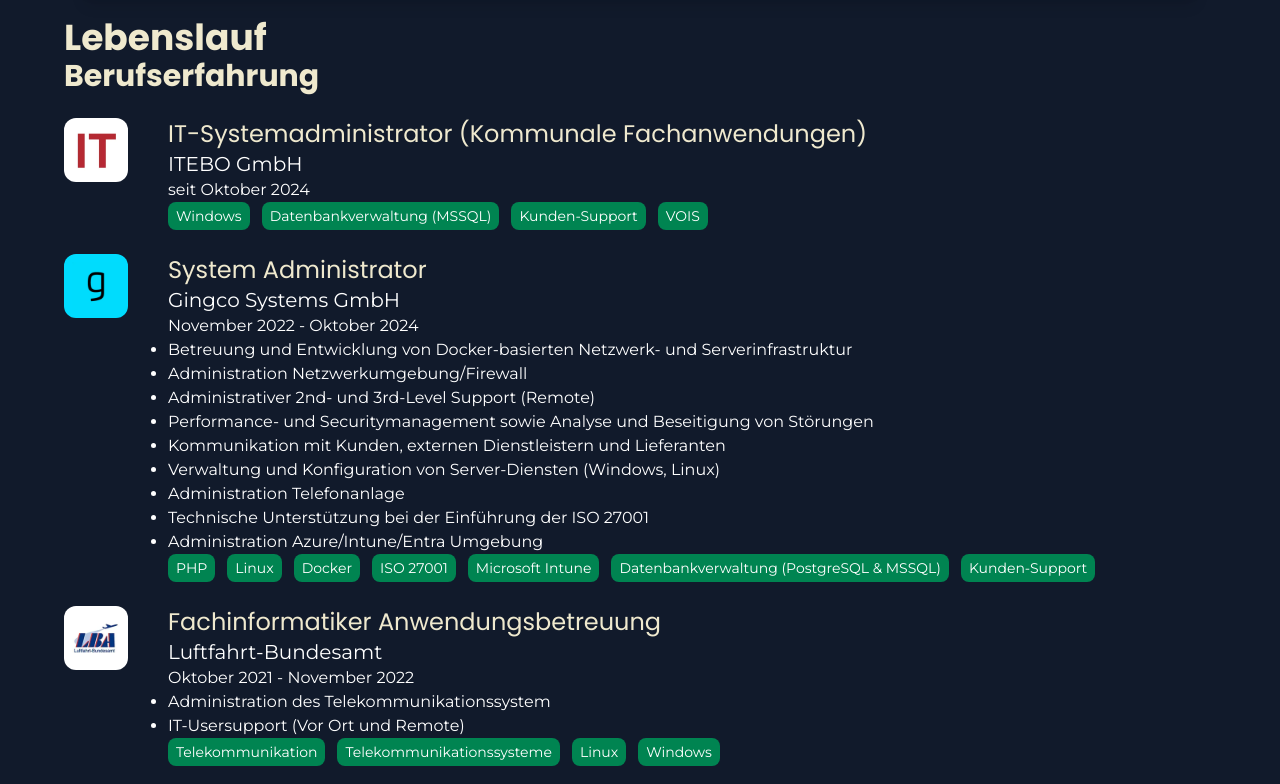
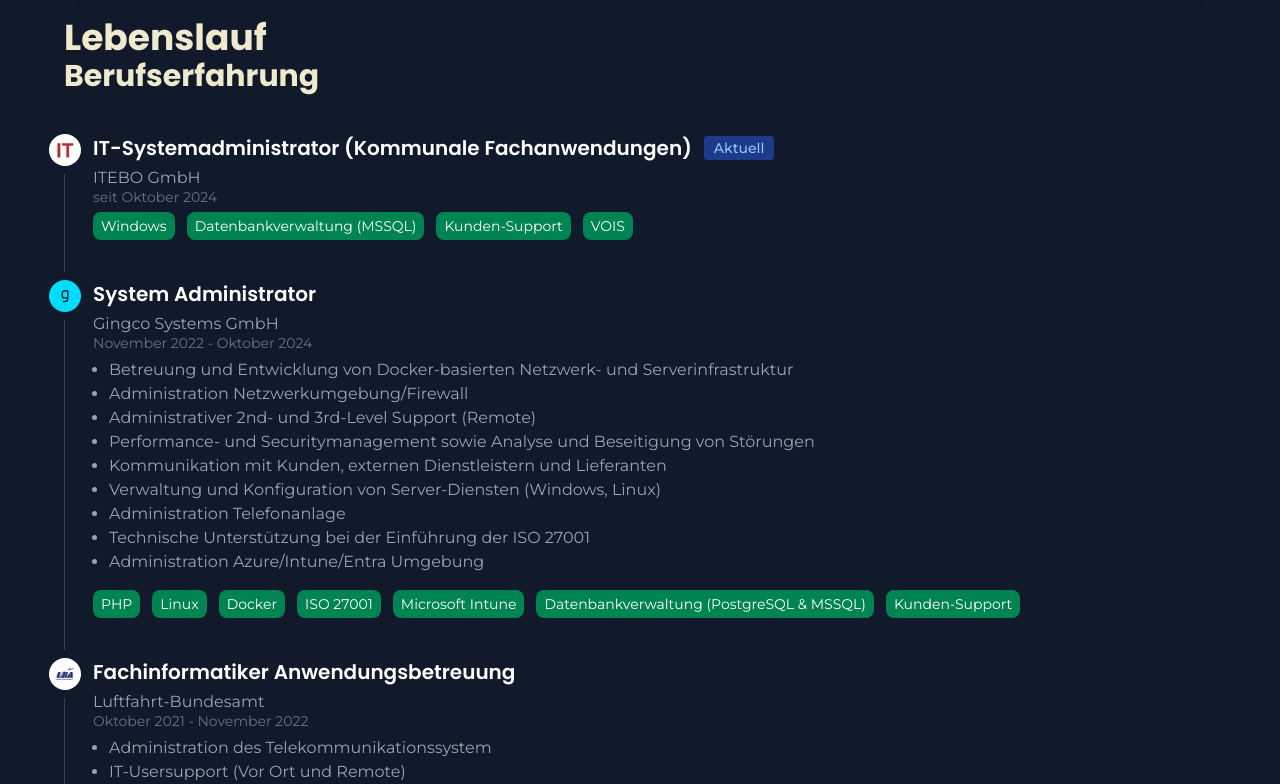
Before and after one commit to jonasebert/jonaebert.de, a SvelteKit app: page /about in a window 1280 px wide. Shown: the part 1156-1940 px from the top of the page. Built offline with nearby package versions, Linux system fonts and the light colour scheme.

Commit message:
Redesign Curriculum vitae

```diff
--- a/src/routes/about/+page.svelte
+++ b/src/routes/about/+page.svelte
@@ -1,37 +1,39 @@
 <script lang="ts">
-	import Social from "$lib/components/blocks/Social.svelte";
-	import Image from "$lib/components/image.svelte";
-	import { name, pronouns } from "$lib/store";
-	import { FormatDate } from "$lib/util/date";
-	import Tags from "$lib/components/blocks/Tags.svelte";
-	export let data;
-	const { headings, items } = data.props;
+	import Social from "$lib/components/blocks/Social.svelte"
+	import Image from "$lib/components/image.svelte"
+	import { name, pronouns } from "$lib/store"
+	import { FormatDate } from "$lib/util/date"
+	import Tags from "$lib/components/blocks/Tags.svelte"
+	export let data
+	const { headings, items } = data.props
 
 
 	// Get current month + year
-	const now = new Date();
-    const nowFormatted = now.getFullYear() + "-" + (now.getMonth()+1).toString().padStart(2, '0');
+	const now = new Date()
+    const nowFormatted = now.getFullYear() + "-" + (now.getMonth()+1).toString().padStart(2, '0')
 
-	// Generate date
+	// Validate date
 	//
 	// @param {string} start
 	// @param {string} end
 	//
-	function genDate(start, end) {
-		let date = 'date not found';
+	function valDate(start: string, end: string) {
+		let date	=	'date not found'
+		let active	=	false
 
 		if (start && end) {
-			date = FormatDate(start,'month') + ' ' + FormatDate(start,'year') + ' - ' + FormatDate(end,'month') + ' ' + FormatDate(end,'year');
+			date = FormatDate(start,'month') + ' ' + FormatDate(start,'year') + ' - ' + FormatDate(end,'month') + ' ' + FormatDate(end,'year')
 		} else if (start && !end) {
 			if (start <= nowFormatted) {
-				date = 'seit ';
+				date = 'seit '
+				active = true
 			} else if (start > nowFormatted) {
-				date = 'ab ';
+				date = 'ab '
 			}
-			date = date + FormatDate(start,'month') + ' ' + FormatDate(start,'year');
+			date = date + FormatDate(start,'month') + ' ' + FormatDate(start,'year')
 		}
 
-		return date;
+		return {date, active}
 	}
 </script>
 
@@ -68,12 +70,13 @@
 	</div>
 </div>
 
+<!-- Curriculum vitae -->
 <div class="container pb-12">
-	<div>
 	<h2 class="text-4xl font-bold text-je-magical-fata_morgana font-poppins">{headings.main}</h2>
 	{#each headings.sections as section}
 		<h3 class="text-3xl font-bold text-je-magical-fata_morgana font-poppins">{section.title}</h3>
-			{#if section.key === 'skills'}
+		{#if section.key == 'skills'}
+		<!-- Skills -->
 			{#each items[section.key] as item}
 				<div class="pt-3">
 					<h4 class="text-2xl font-bold text-je-magical-fata_morgana font-poppins">{item.category}</h4>
@@ -98,19 +101,29 @@
 				</div>
 			{/each}
 		{:else}
+		<!-- Experience -->
+			<ol class="relative border-s border-gray-700 mt-10 font-montserrat">
 			{#each items[section.key] as item}
-					<div class="my-6 flex items-start">
-						<div class="flex justify-center items-center rounded-xl min-w-16 min-h-16 {item.bgcolor} transition-transform duration-500 hover:scale-110">
+				<li class="mb-10 ms-7">
+					<!-- Image -->
 					<a href={item.link} target="_blank">
-								<Image src="/about_logos/{item.image}" alt="Logo von {item.company}" classNames="size-12" />
+						<span class="absolute flex items-center justify-center size-8 rounded-full -start-4 ring-8 ring-je-mystical-nachtblau-500 {item.bgcolor} transition-transform duration-500 hover:scale-150 overflow-hidden">
+							<Image src="/about_logos/{item.image}" alt="Logo von {item.company}" classNames="size-5" />
+						</span>
 					</a>
-						</div>
-						<div class="ml-10 flex flex-col justify-between">
-							<h4 class="text-2xl text-je-magical-fata_morgana font-poppins">{item.title}</h4>
-							<p class="text-xl font-montserrat">{item.company}</p>
-							<p class="text-md font-montserrat">{genDate(item?.start, item?.end)}</p>
+					<!-- Title -->
+					<h3 class="flex items-center mb-1 text-xl font-semibold text-white font-poppins">{item.title}
+						{#if valDate(item?.start, item?.end).active}
+							<span class="text-sm font-medium me-2 px-2.5 py-0.5 rounded bg-blue-900 text-blue-300 ms-3 font-montserrat">Aktuell</span>
+						{/if}
+					</h3>
+					<!-- Place -->
+					<p class="text-base font-normal text-gray-400">{item.company}</p>
+					<!-- Time -->
+					<time class="block mb-2 text-sm font-normal leading-none text-gray-500">{valDate(item?.start, item?.end).date}</time>
+					<!-- Description -->
 					{#if item.description[0]}
-								<div class="font-montserrat">
+						<div class="pl-4 mb-4 text-base font-normal text-gray-400">
 							<ul class="list-disc text-md">
 								{#each item.description as desc}
 									<li>{desc}</li>
@@ -118,17 +131,17 @@
 							</ul>
 						</div>
 					{/if}
+					<!-- Skills -->
 					{#if item.skills[0]}
-								<div class="flex flex-row flex-wrap gap-1 text-sm font-montserrat">
+						<div class="flex flex-row flex-wrap gap-1 text-sm">
 							{#each item.skills as skill}
 								<Tags text={skill} />
 							{/each}
 						</div>
 					{/if}
-						</div>
-					</div>
+				</li>
 			{/each}
+			</ol>
 		{/if}
 	{/each}
 </div>
-</div>
```
Lines whose indentation alone changed are shown as unchanged.
